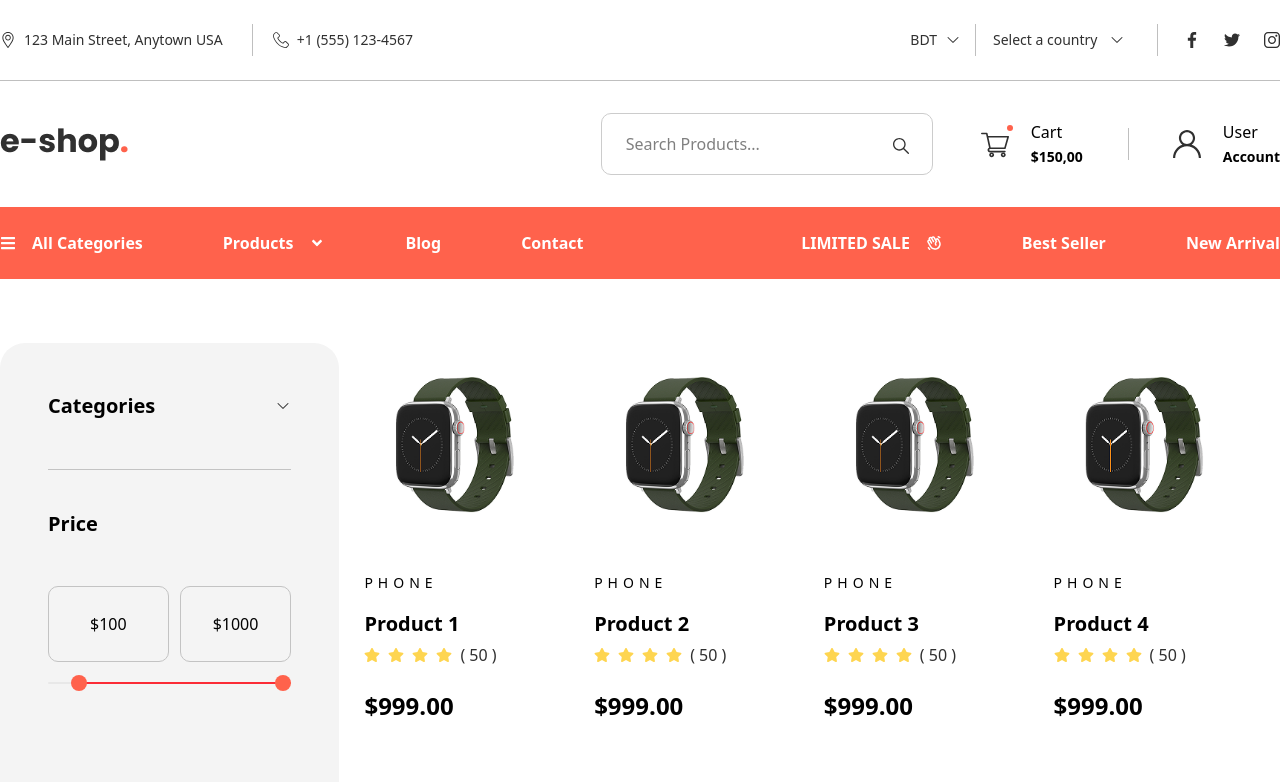
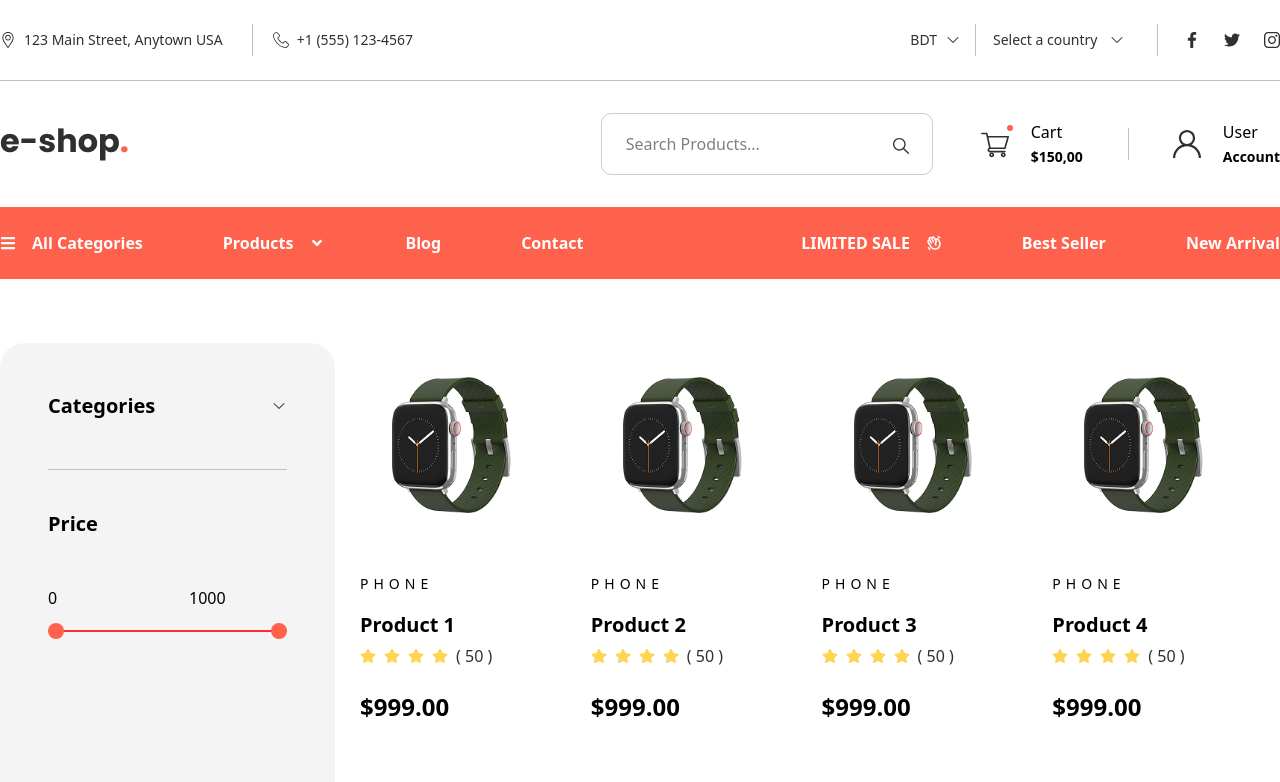
Before and after one commit to mn-sohel/eshop, a React (Vite) app: page /product-list in a window 1280 px wide. Shown: the top 782 px of the page. Built offline with nearby package versions, Linux system fonts and the light colour scheme.

Commit message:
pricing range part done
part 22

```diff
--- a/package.json
+++ b/package.json
@@ -16,6 +16,7 @@
     "react-icons": "^5.5.0",
     "react-router-dom": "^7.6.0",
     "react-slick": "^0.30.3",
+    "react-toastify": "^11.0.5",
     "slick-carousel": "^1.8.1",
     "tailwindcss": "^4.1.6"
   },
--- a/src/main.jsx
+++ b/src/main.jsx
@@ -1,10 +1,12 @@
 import { createRoot } from 'react-dom/client'
+import { ToastContainer, toast } from 'react-toastify';
 import './index.css'
 import App from './App.jsx'
 import { BrowserRouter, Routes, Route } from "react-router";
 
 createRoot(document.getElementById('root')).render(
   <BrowserRouter>
+    <ToastContainer />
     <App />
   </BrowserRouter>
 )
--- a/src/pages/ProductListPage.jsx
+++ b/src/pages/ProductListPage.jsx
@@ -1,65 +1,128 @@
-import React, { useState } from 'react'
-import Container from '../components/commonLayouts/Container'
-import ProductLayout from '../components/commonLayouts/ProductLayout';
-import Pagination from '../components/Pagination';
-import ProductCategories from '../components/productPage/ProductCategories';
+import React, { useState } from "react";
+import Container from "../components/commonLayouts/Container";
+import ProductLayout from "../components/commonLayouts/ProductLayout";
+import Pagination from "../components/Pagination";
+import ProductCategories from "../components/productPage/ProductCategories";
+import { Bounce, toast } from "react-toastify";
 
 const ProductListPage = () => {
-  let [minValue, setMinValue] = useState(100);
+  let [minValue, setMinValue] = useState(0);
   let [maxValue, setMaxValue] = useState(1000);
   let [currentPage, setCurrentPage] = useState(1);
 
   const itemsPerPage = 16;
 
   const updateSlider = (type, value) => {
-    if(type == 'min'){
-        const newMin = Math.min(parseInt(value), maxValue)
-        setMinValue(newMin)
-      }else{
-        const newMax = Math.max(parseInt(value), minValue)
-        setMaxValue(newMax)
+    const parseValue = parseInt(value);
+
+    if (parseValue > 1000 || parseValue < 0) {
+      if (type == "min") {
+        setMinValue(0);
+        return;
+      } else {
+        setMaxValue(1000);
+      }
+      toast.error("Number should be between 1 to 1000", {
+        position: "bottom-center",
+        autoClose: 5000,
+        hideProgressBar: false,
+        closeOnClick: false,
+        pauseOnHover: true,
+        draggable: true,
+        progress: undefined,
+        theme: "dark",
+        transition: Bounce,
+      });
     }
-  }
 
-  const minPercent = (minValue / 1000) * 100
-  const maxPercent = (maxValue / 1000) * 100
+    if (isNaN(parseValue)) return;
 
-  const products = Array.from({length: 160}, (_,index) => ({
-    id: index+1,
+    if (type == "min") {
+      if (parseValue > maxValue) {
+        setMinValue(maxValue);
+      } else {
+        setMinValue(parseValue);
+        return;
+      }
+      // const newMin = Math.min(parseInt(value), maxValue)
+      // setMinValue(newMin)
+    } else {
+      if (parseValue < minValue) {
+        setMaxValue(minValue);
+      } else {
+        setMaxValue(parseValue);
+      }
+      // const newMax = Math.max(parseInt(value), minValue)
+      // setMaxValue(newMax)
+    }
+  };
+
+  const minPercent = (minValue / 1000) * 100;
+  const maxPercent = (maxValue / 1000) * 100;
+
+  const products = Array.from({ length: 160 }, (_, index) => ({
+    id: index + 1,
     name: `Product ${index + 1}`,
-    price: (Math.random()*100).toFixed(2)
-  }))
+    price: (Math.random() * 100).toFixed(2),
+  }));
 
-  const startIndex = (currentPage - 1) * itemsPerPage
-  const currentProducts = products.slice(startIndex, startIndex + itemsPerPage)
+  const startIndex = (currentPage - 1) * itemsPerPage;
+  const currentProducts = products.slice(startIndex, startIndex + itemsPerPage);
 
+  // console.log(maxPercent - minPercent)
 
   return (
     <Container>
-      <div className='flex mt-[64px]'>
-        <div className='w-[355px] bg-[#F4F4F4] rounded-[25px] p-12'>
-          <ProductCategories/>
+      <div className="flex mt-[64px]">
+        <div className="w-[355px] bg-[#F4F4F4] rounded-[25px] p-12">
+          <ProductCategories />
           <h3 className='font-["Montserrat"] font-bold text-xl'>Price</h3>
-          <div className='w-full mt-12'>
-            <div className='flex gap-[11px] mb-5'>
-              <span className='border border-[#C3C3C3] rounded-[10px] px-[41px] py-[25px]'>${minValue}</span>
-              <span className='border border-[#C3C3C3] rounded-[10px] px-[32px] py-[25px]'>${maxValue}</span>
+          <div className="w-full mt-12">
+            <div className="flex justify-between mb-5">
+              {/* <span className='border border-[#C3C3C3] rounded-[10px] px-[41px] py-[25px]'>${minValue}</span>
+              <span className='border border-[#C3C3C3] rounded-[10px] px-[32px] py-[25px]'>${maxValue}</span> */}
+              <div>
+                <input
+                  type="number"
+                  min="0"
+                  max="1000"
+                  step={10}
+                  value={minValue}
+                  onChange={(e) => updateSlider("min", e.target.value)}
+                />
+              </div>
+              <div>
+                <input
+                  type="number"
+                  min="0"
+                  max="1000"
+                  step={10}
+                  value={maxValue}
+                  onChange={(e) => updateSlider("max", e.target.value)}
+                />
+              </div>
             </div>
-            <div className='relative w-full h-[2px] bg-[#E8E8E8] rounded'>
+            <div className="relative w-full h-[2px] bg-[#E8E8E8] rounded">
               <div
-                className='absolute h-full bg-red-500 rounded'
-                style={{left: `${minPercent}%`, width: `${maxPercent - minPercent}%`}}
-                >
-              </div>
+                className="absolute h-full bg-red-500 rounded"
+                style={{
+                  left: `${minPercent}%`,
+                  width: `${
+                    maxPercent - minPercent > 100
+                      ? 100
+                      : maxPercent - minPercent
+                  }%`,
+                }}
+              ></div>
               <input
                 type="range"
                 min="0"
                 max="1000"
                 value={minValue}
                 step="10"
-                onChange={(e)=> updateSlider('min',e.target.value)}
-                className='absolute w-full h-[2px] bg-transparent pointer-events-none appearance-none'
-                style={{zIndex: 2}}
+                onChange={(e) => updateSlider("min", e.target.value)}
+                className="absolute w-full h-[2px] bg-transparent pointer-events-none appearance-none"
+                style={{ zIndex: 2 }}
               />
               <input
                 type="range"
@@ -67,33 +130,42 @@ const ProductListPage = () => {
                 max="1000"
                 value={maxValue}
                 step="10"
-                onChange={(e)=> updateSlider('max',e.target.value)}
-                className='absolute w-full h-[2px] bg-transparent pointer-events-none appearance-none'
-                style={{zIndex: 2}}
+                onChange={(e) => updateSlider("max", e.target.value)}
+                className="absolute w-full h-[2px] bg-transparent pointer-events-none appearance-none"
+                style={{ zIndex: 2 }}
               />
             </div>
           </div>
         </div>
-        <div className='w-[80%]'>
-          <div className='flex gap-1 flex-wrap'>
-            {currentProducts.map((item,index)=>(
-              <div className='w-[24%]' key={index}>
-                <ProductLayout img={"images/productImage.png"} percentTag={false} category="PHONE" title={item.name} rating="4" totalRating="50" price="999.00"  border={true} bg="transparent" stockAmount="505" // stock={stock}
+        <div className="w-[80%]">
+          <div className="flex gap-1 flex-wrap">
+            {currentProducts.map((item, index) => (
+              <div className="w-[24%]" key={index}>
+                <ProductLayout
+                  img={"images/productImage.png"}
+                  percentTag={false}
+                  category="PHONE"
+                  title={item.name}
+                  rating="4"
+                  totalRating="50"
+                  price="999.00"
+                  border={true}
+                  bg="transparent"
+                  stockAmount="505" // stock={stock}
                 />
-            </div>
+              </div>
             ))}
             <Pagination
               totalItems={products.length}
-              itemsPerPage= {itemsPerPage}
+              itemsPerPage={itemsPerPage}
               currentPage={currentPage}
               onPageChange={setCurrentPage}
             />
-
           </div>
         </div>
       </div>
     </Container>
-  )
-}
+  );
+};
 
-export default ProductListPage
+export default ProductListPage;
```
Also changed, not shown: 1 other file (tests, documents, lock files or other folders).
